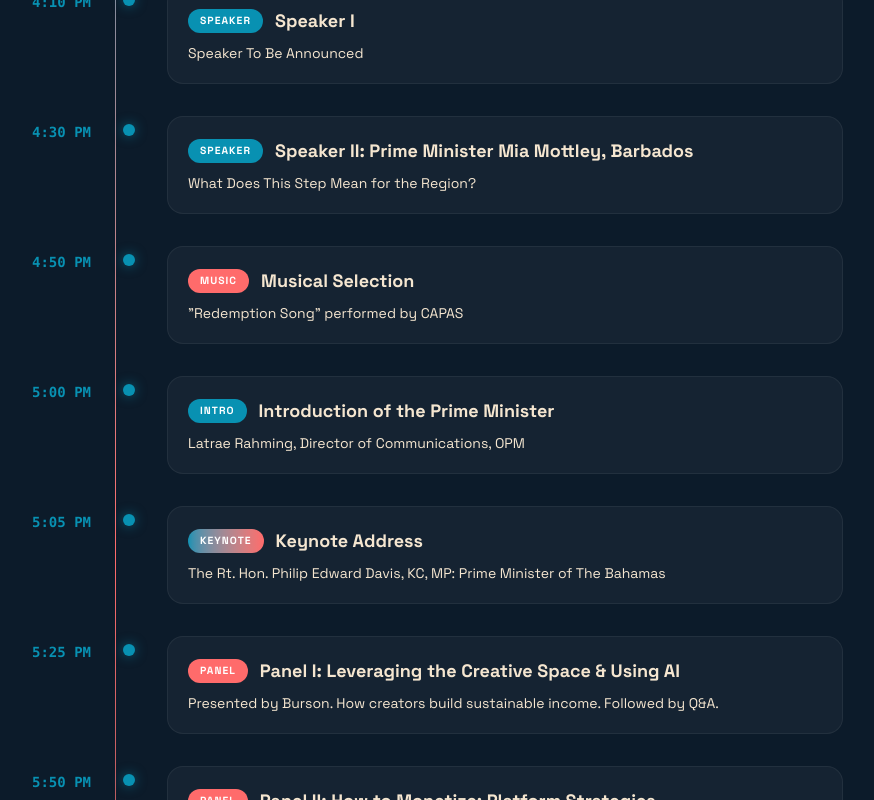
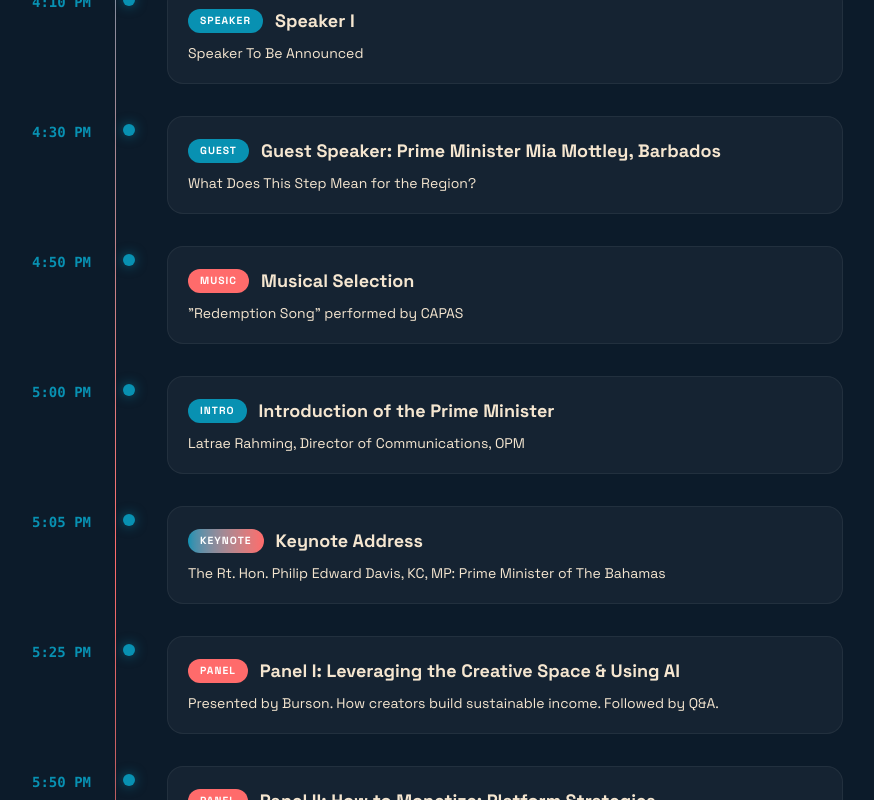
Before and after one commit to gmr0780/Bahamas-Creator-Economy, a Next.js app: page /event in a window 1280 px wide. Shown: the part 1640-2440 px from the top of the page, without its empty margins (221-1095 px from the left). Built offline with nearby package versions, Linux system fonts and the light colour scheme; no server answers; the database is empty.

Commit message:
Fix copy: remove quotes around Brave, This is opportunity. This is a movement., Mia Mottley as Guest Speaker

```diff
--- a/src/app/event/page.tsx
+++ b/src/app/event/page.tsx
@@ -5,7 +5,7 @@ const agendaItems = [
   { time: "4:00 PM", tag: "WELCOME", tagColor: "bg-aqua", title: "Welcome", subtitle: "Latrae Rahming, Director of Communications, OPM" },
   { time: "4:05 PM", tag: "ANTHEM", tagColor: "bg-coral", title: "National Anthem", subtitle: "Creative and Performing Arts School of The Bahamas (CAPAS)" },
   { time: "4:10 PM", tag: "SPEAKER", tagColor: "bg-aqua", title: "Speaker I", subtitle: "Speaker To Be Announced" },
-  { time: "4:30 PM", tag: "SPEAKER", tagColor: "bg-aqua", title: "Speaker II: Prime Minister Mia Mottley, Barbados", subtitle: "What Does This Step Mean for the Region?" },
+  { time: "4:30 PM", tag: "GUEST", tagColor: "bg-aqua", title: "Guest Speaker: Prime Minister Mia Mottley, Barbados", subtitle: "What Does This Step Mean for the Region?" },
   { time: "4:50 PM", tag: "MUSIC", tagColor: "bg-coral", title: "Musical Selection", subtitle: "\"Redemption Song\" performed by CAPAS" },
   { time: "5:00 PM", tag: "INTRO", tagColor: "bg-aqua", title: "Introduction of the Prime Minister", subtitle: "Latrae Rahming, Director of Communications, OPM" },
   { time: "5:05 PM", tag: "KEYNOTE", tagColor: "bg-gradient-to-r from-aqua to-coral", title: "Keynote Address", subtitle: "The Rt. Hon. Philip Edward Davis, KC, MP: Prime Minister of The Bahamas" },
@@ -27,7 +27,7 @@ const speakers = [
   },
   {
     name: "Prime Minister Mia Mottley",
-    role: "Speaker II",
+    role: "Guest Speaker",
     description: "Barbados: What Does This Step Mean for the Region?",
     gradient: "from-coral to-orange-300",
     size: "normal",
--- a/src/app/page.tsx
+++ b/src/app/page.tsx
@@ -118,7 +118,7 @@ const speakers = [
   {
     name: "Prime Minister Mia Mottley",
     initials: "MM",
-    role: "Speaker II",
+    role: "Guest Speaker",
     tagline: "Barbados",
     featured: false,
   },
@@ -220,7 +220,7 @@ export default function Home() {
             <footer className="mt-6 flex items-center gap-4">
               <div className="h-px flex-1 max-w-16 bg-coral/40" />
               <cite className="not-italic text-sm sm:text-base text-coral font-semibold tracking-wide">
-                Philip &ldquo;Brave&rdquo; Davis, Prime Minister, Commonwealth of The Bahamas
+                Philip Brave Davis, Prime Minister, Commonwealth of The Bahamas
               </cite>
             </footer>
           </blockquote>
@@ -266,7 +266,7 @@ export default function Home() {
             The World Is Watching.
           </h2>
           <p className="animate-fade-in-up delay-200 text-base sm:text-xl text-sand max-w-3xl mx-auto leading-relaxed">
-            Bahamian creators are building audiences of millions. Now it&apos;s time to turn that influence into income, backed by the full support of the government. This isn&apos;t just an opportunity. It&apos;s a movement.
+            Bahamian creators are building audiences of millions. Now it&apos;s time to turn that influence into income, backed by the full support of the government. This is opportunity. This is a movement.
           </p>
         </div>
       </section>
```
